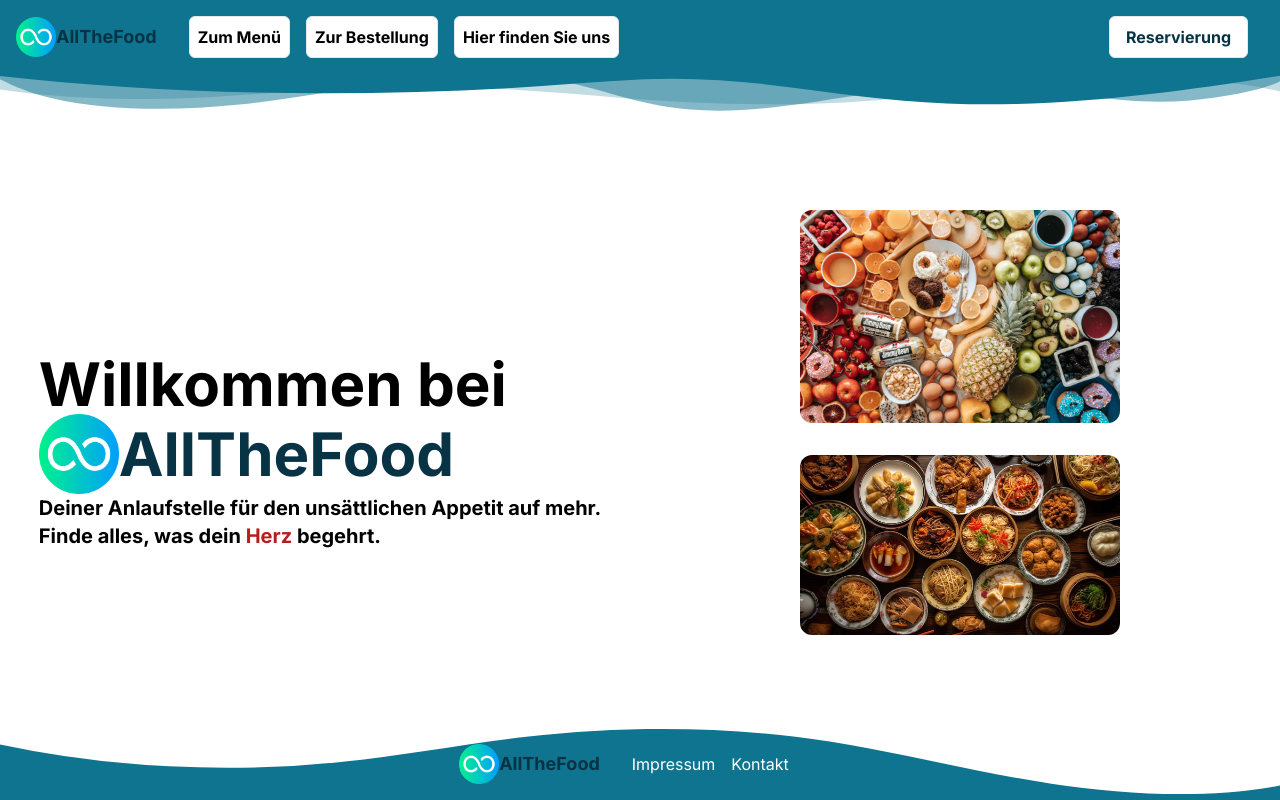
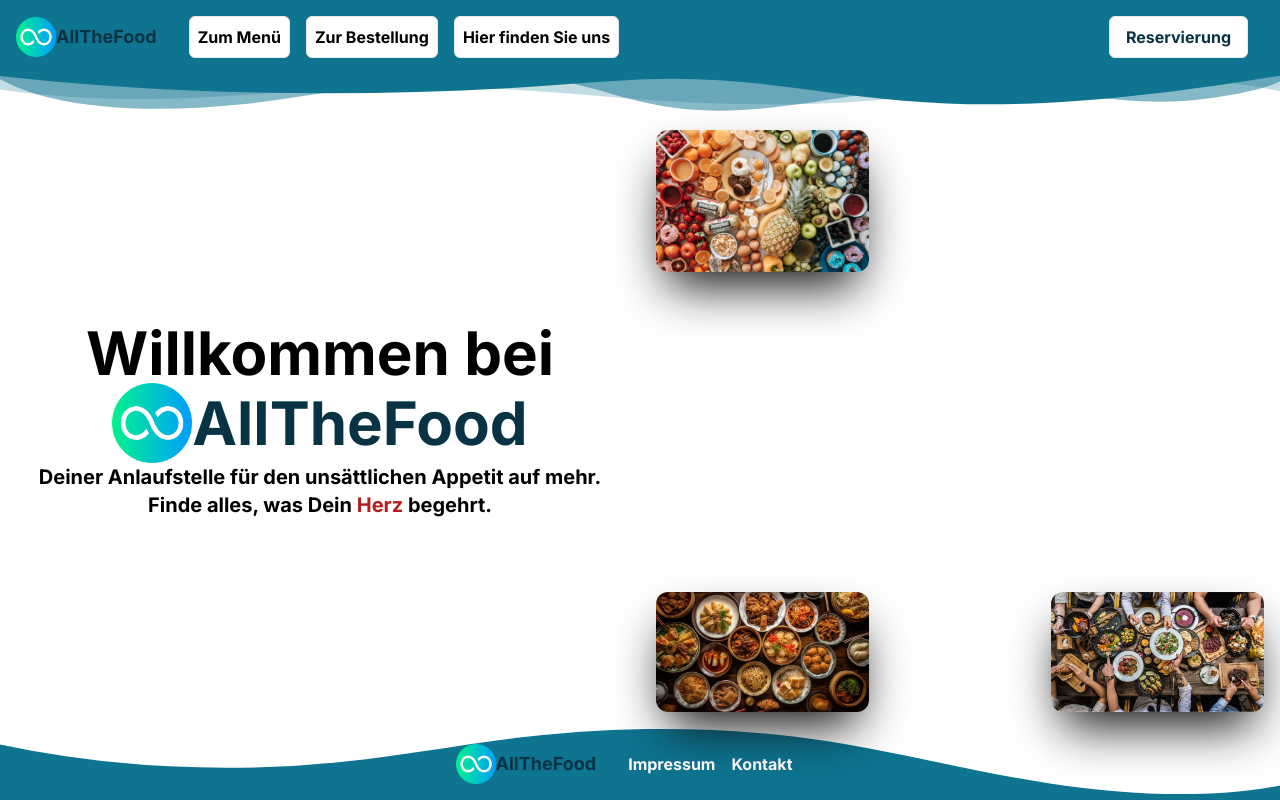
Before and after one commit to jaysprograms/allthefood, a Next.js app: page / in a window 1280 px wide. Built offline with nearby package versions, Linux system fonts and the light colour scheme.

Commit message:
Anpassungen und Änderungen. Transition für Bilder

```diff
--- a/app/components/footer.jsx
+++ b/app/components/footer.jsx
@@ -12,7 +12,7 @@ export default function Footer() {
 						AllTheFood
 					</Link>
 				</div>
-				<div className="flex items-center space-x-4 flex-grow mx-8">
+				<div className="flex items-center space-x-4 flex-grow mx-8 font-bold">
 					<Link href="/impressum" className="text-white hover:text-gray-300">
 						Impressum
 					</Link>
--- a/app/kontakt/page.jsx
+++ b/app/kontakt/page.jsx
@@ -6,7 +6,7 @@ export default function Kontakt() {
 	const router = useRouter()
 	function handleSubmit(event) {
 		event.preventDefault()
-		alert('Vielen Dank für Ihre Nachricht! Wir werden diese umgehend lesen.');
+		alert('Vielen Dank für Deine Nachricht! Wir werden diese umgehend lesen.');
 		router.push('/');
 	}
 
@@ -29,8 +29,8 @@ export default function Kontakt() {
 						<input className="border rounded-xl p-2" type="email" id="email" name="email" required/>
 					</div>
 					<div className="flex flex-col mx-4">
-						<label htmlFor="message">Ihre Nachricht</label>
-						<textarea className="border rounded-xl p-2 h-96" id="message" name="message" required/>
+						<label htmlFor="message">Deine Nachricht</label>
+						<textarea className="border rounded-xl p-2 h-60" id="message" name="message" required/>
 					</div>
 					<div className="flex flex-col mt-6">
 						<button
--- a/app/menu/menuSelector.jsx
+++ b/app/menu/menuSelector.jsx
@@ -10,12 +10,12 @@ export default function MenuSelector({menu}) {
 
 	return (
 		<div className="bg-white ">
-			<div className="flex flex-col md:flex-row justify-center">
+			<div className="flex flex-col md:flex-row flex-wrap justify-center">
 				{menu.map((item) => (
 					<button
 						key={item.country}
 						onClick={() => handleCountryChange(item.country)}
-						className={`mx-2 px-4 py-2 bg-orange-500 hover:bg-orange-600 active:bg-orange-700 font-bold rounded-full ${
+						className={`mx-2 mt-2 px-4 py-2 bg-orange-500 hover:bg-orange-600 active:bg-orange-700 font-bold rounded-full ${
 							selectedCountry === item.country ? 'text-black' : 'text-white'
 						}`}
 					>
--- a/app/page.js
+++ b/app/page.js
@@ -3,13 +3,14 @@ import Image from "next/image";
 import icon from "./icon.png"
 import breakfast from "@/public/pictures/food.jpg"
 import asian from "@/public/pictures/food_asian.jpg"
+import table from "@/public/pictures/food_table.jpg"
 
 export default function Home() {
 	return (
 		<div className="flex flex-col flex-grow bg-white">
-			<div className="xl:grid xl:grid-cols-2 h-full">
-				<div className="xl:col-span-1 flex justify-center xl:mt-60">
-					<div className="text-2xl xl:text-6xl font-bold text-black">
+			<div className="xl:grid xl:grid-cols-2 flex-grow">
+				<div className="xl:col-span-1 flex justify-center items-center">
+					<div className="text-2xl xl:text-6xl flex flex-col items-center font-bold text-black text-center">
 						<h1> Willkommen bei </h1>
 						<span className="text-cyan-950 flex items-center">
 						<Image src={icon} alt="AllTheFood Icon" className="w-10 xl:w-20"/>
@@ -18,15 +19,28 @@ export default function Home() {
 						<p className="text-xl font-bold text-black">
 							Deiner Anlaufstelle für den unsättlichen Appetit auf mehr.
 							<br></br>
-							Finde alles, was dein&nbsp;
+							Finde alles, was Dein&nbsp;
 							<span className="text-red-700">Herz&nbsp;</span>
 							begehrt.
 						</p>
 					</div>
 				</div>
-				<div className="xl:col-span-1 flex flex-col justify-center items-center pt-20">
-					<Image src={breakfast} alt="Frühstücksbuffet" className="xl:w-1/2 rounded-xl m-4"/>
-					<Image src={asian} alt="Asiatisches Essen" className="xl:w-1/2 rounded-xl m-4 right-0"/>
+				<div className="xl:col-span-1 relative flex flex-col items-center">
+					<Image src={breakfast} alt="Frühstücksbuffet" className="xl:w-1/3 rounded-xl m-4
+					transform transition-transform ease-in-out delay-0 duration-300
+					xl:absolute top-0 left-0 xl:hover:translate-x-1/2
+					xl:hover:scale-[2] xl:hover:translate-y-20 z-10
+					shadow-2xl shadow-neutral-950"/>
+					<Image src={asian} alt="Asiatisches Essen" className="xl:w-1/3 rounded-xl m-4
+					transform transition-transform ease-in-out delay-0 duration-300
+					xl:absolute bottom-0 left-0
+					xl:hover:scale-[1.5] xl:hover:translate-x-20 xl:hover:-translate-y-1/2
+					shadow-2xl shadow-neutral-950"/>
+					<Image src={table} alt="Gedeckter Tisch" className="xl:w-1/3 rounded-xl m-4
+					transform transition-transform ease-in-out delay-0 duration-300
+					xl:absolute bottom-0 right-0 xl:hover:-translate-x-1/2
+					xl:hover:scale-[1.5] xl:hover:-translate-y-20 z-10
+					shadow-2xl shadow-neutral-950"/>
 				</div>
 			</div>
 		</div>
```
